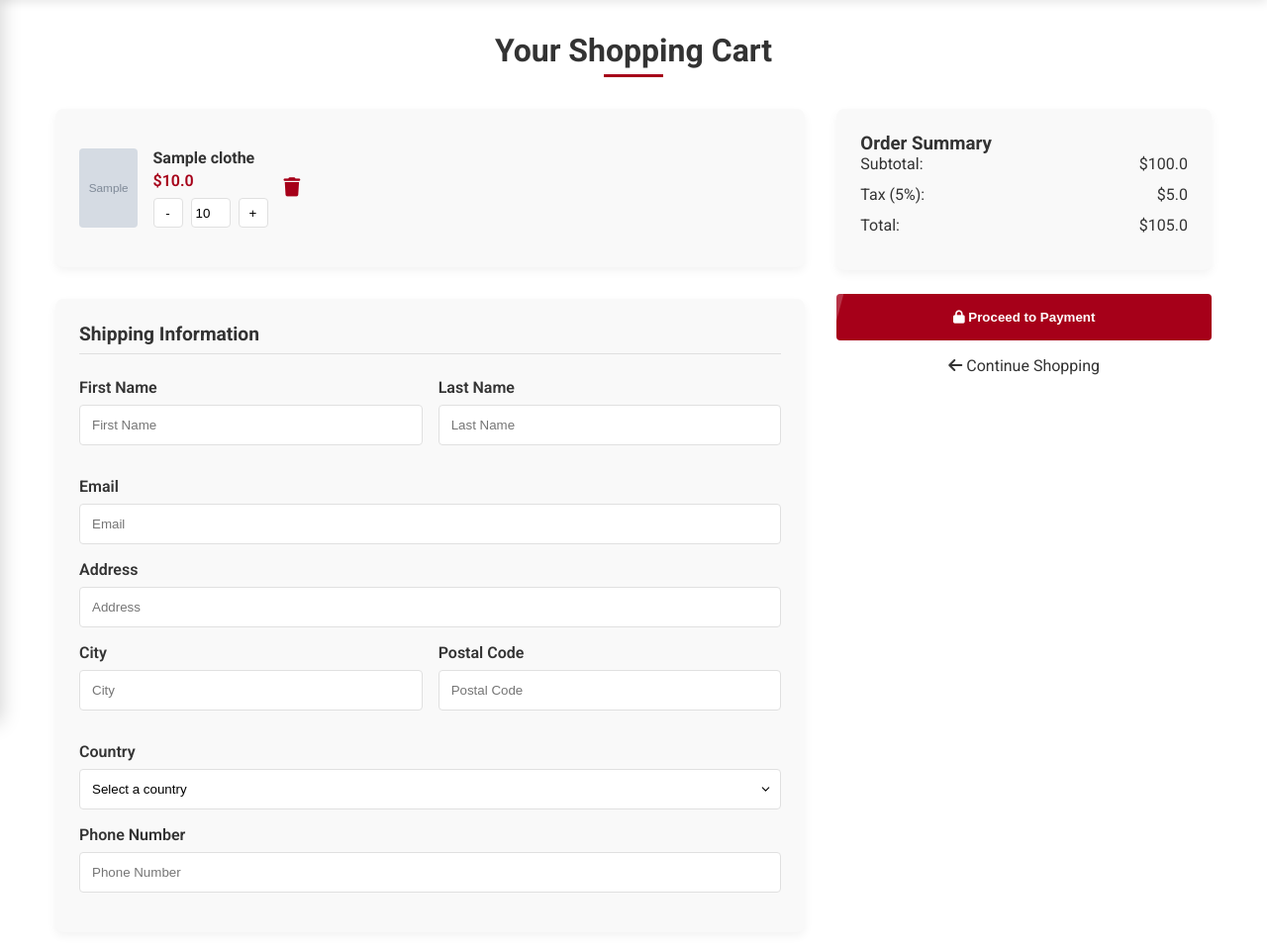
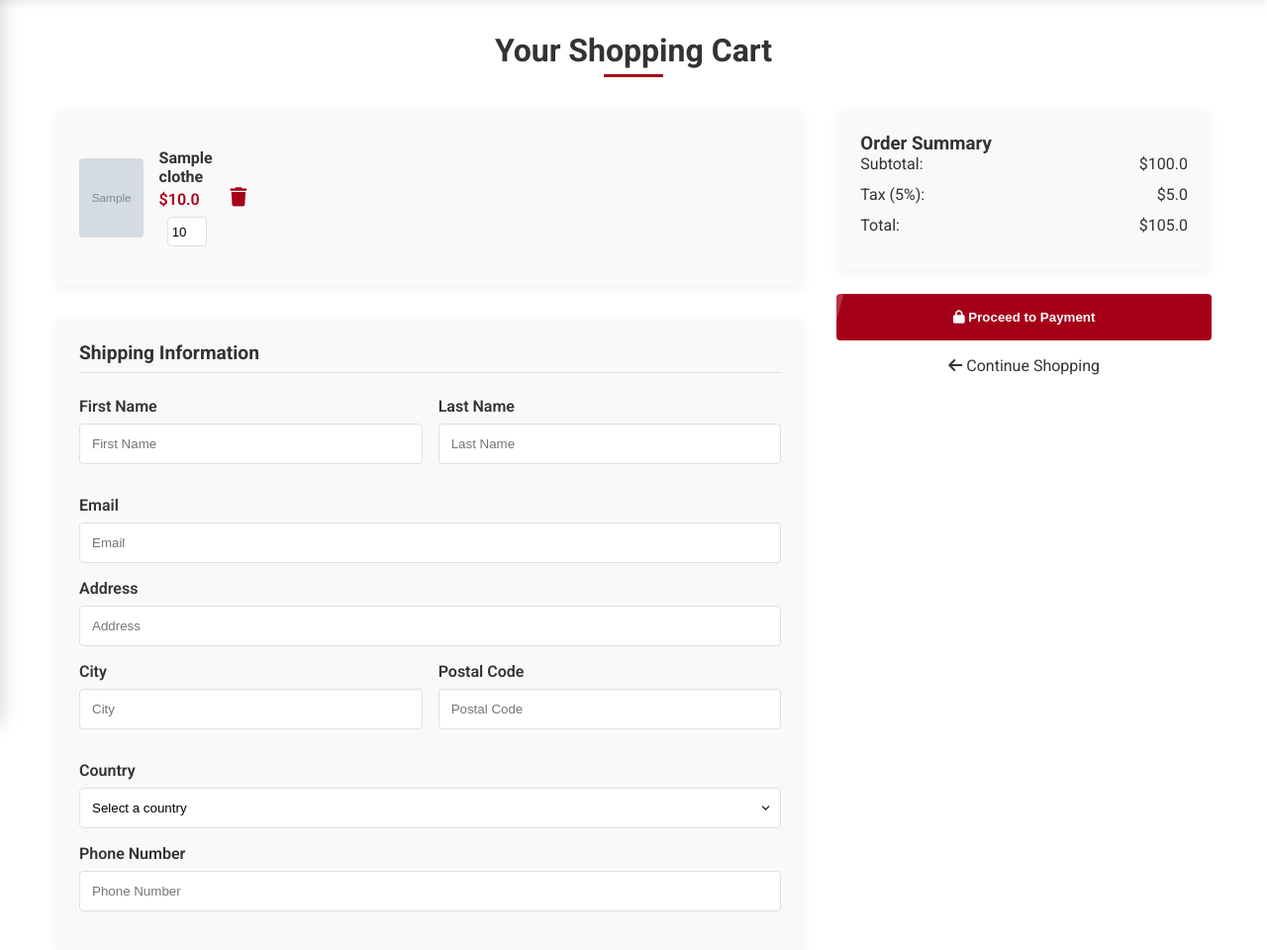
Before and after one commit to lPauI/CultureDrop, a Flask app: page /checkout in a window 1280 px wide. Shown: the part 70-1030 px from the top of the page at 99% size. Run offline with Flask 3, Linux system fonts and the light colour scheme; the visitor is signed in with stand-in values (Sample User, id 1); tables that the repository leaves empty hold one stand-in row (values such as "Sample post"); grey boxes marked "Sample" are stand-in pictures; some web fonts are replaced.

Commit message:
adaugat redirect pe checkout
.

```diff
--- a/app.py
+++ b/app.py
@@ -182,6 +182,9 @@ def add_to_cart():
     if 'user_id' not in session:
         flash('You need to login for this action.', 'warning')
         return redirect(url_for('login'))
+    else:
+        return redirect(url_for('checkout'))
+
 
     product_id = request.form.get('product_id')
     if not product_id:
--- a/static/css/style.css
+++ b/static/css/style.css
@@ -491,6 +491,7 @@ header.hide {
     .featured-image {
         width: 100%;
         height: 200px;
+        border-radius: 10px;
         background-size: cover;
         background-position: center;
         transition: transform 0.5s ease;
--- a/templates/checkout.html
+++ b/templates/checkout.html
@@ -743,6 +743,9 @@
             justify-content: space-between;
         }
     }
+
+
+
 </style>
 <link rel="stylesheet" href="https://cdnjs.cloudflare.com/ajax/libs/font-awesome/6.4.0/css/all.min.css">
 <link rel="preconnect" href="https://fonts.googleapis.com">
@@ -804,9 +807,9 @@
                             <div class="item-name">{{ cart_item.clothes.name }}</div>
                             <div class="item-price">${{ cart_item.clothes.price }}</div>
                             <div class="item-quantity">
-                                <button class="quantity-btn" onclick="updateQuantity('decrease', {{ cart_item.id }})">-</button>
+
                                 <input type="number" class="quantity-input" value="{{ cart_item.quantity }}" min="1" max="10" id="quantity-{{ cart_item.id }}">
-                                <button class="quantity-btn" onclick="updateQuantity('increase', {{ cart_item.id }})">+</button>
+
                             </div>
                         </div>
                         <form action="{{ url_for('remove_from_cart', cart_item_id=cart_item.id) }}" method="POST" style="display:inline;">
```
